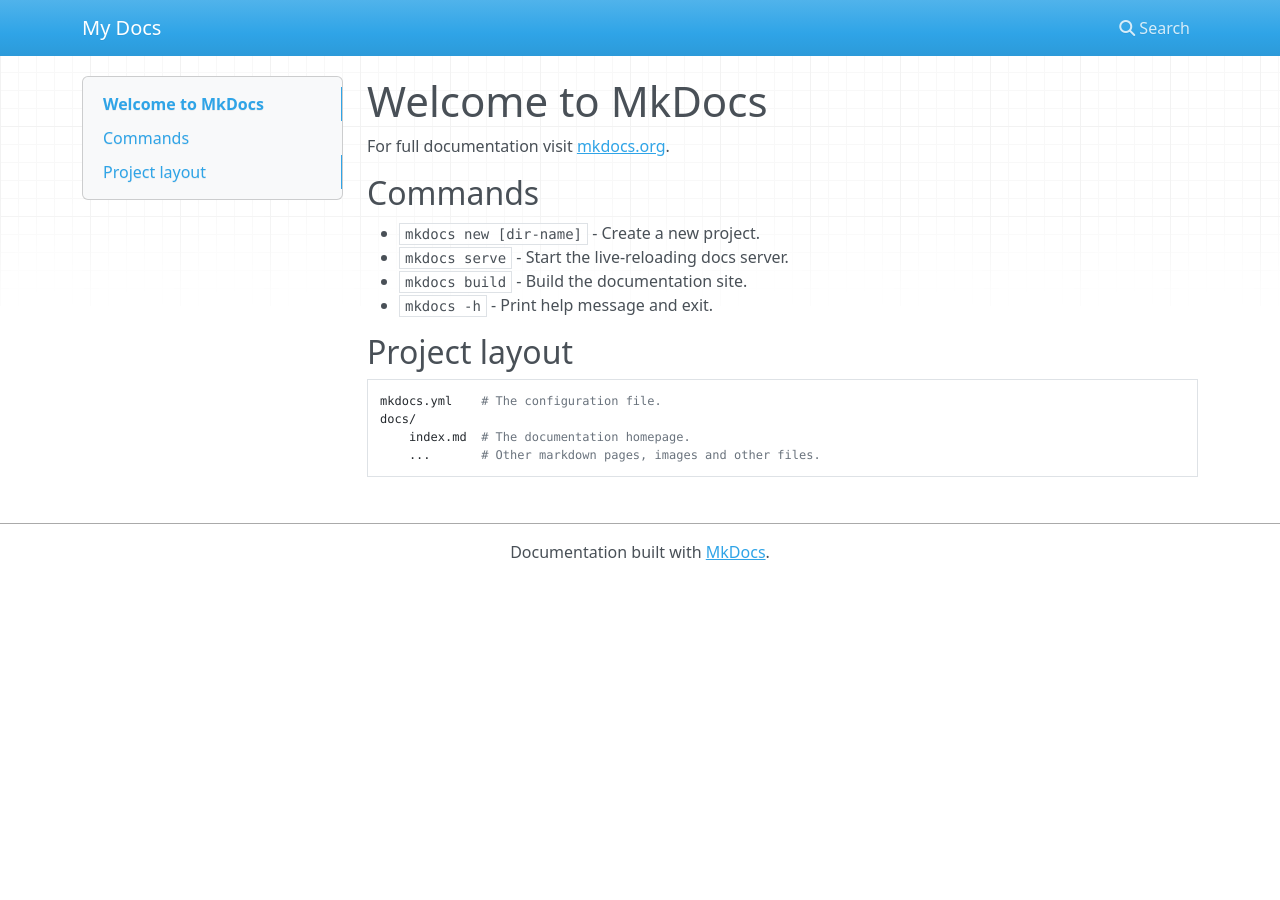
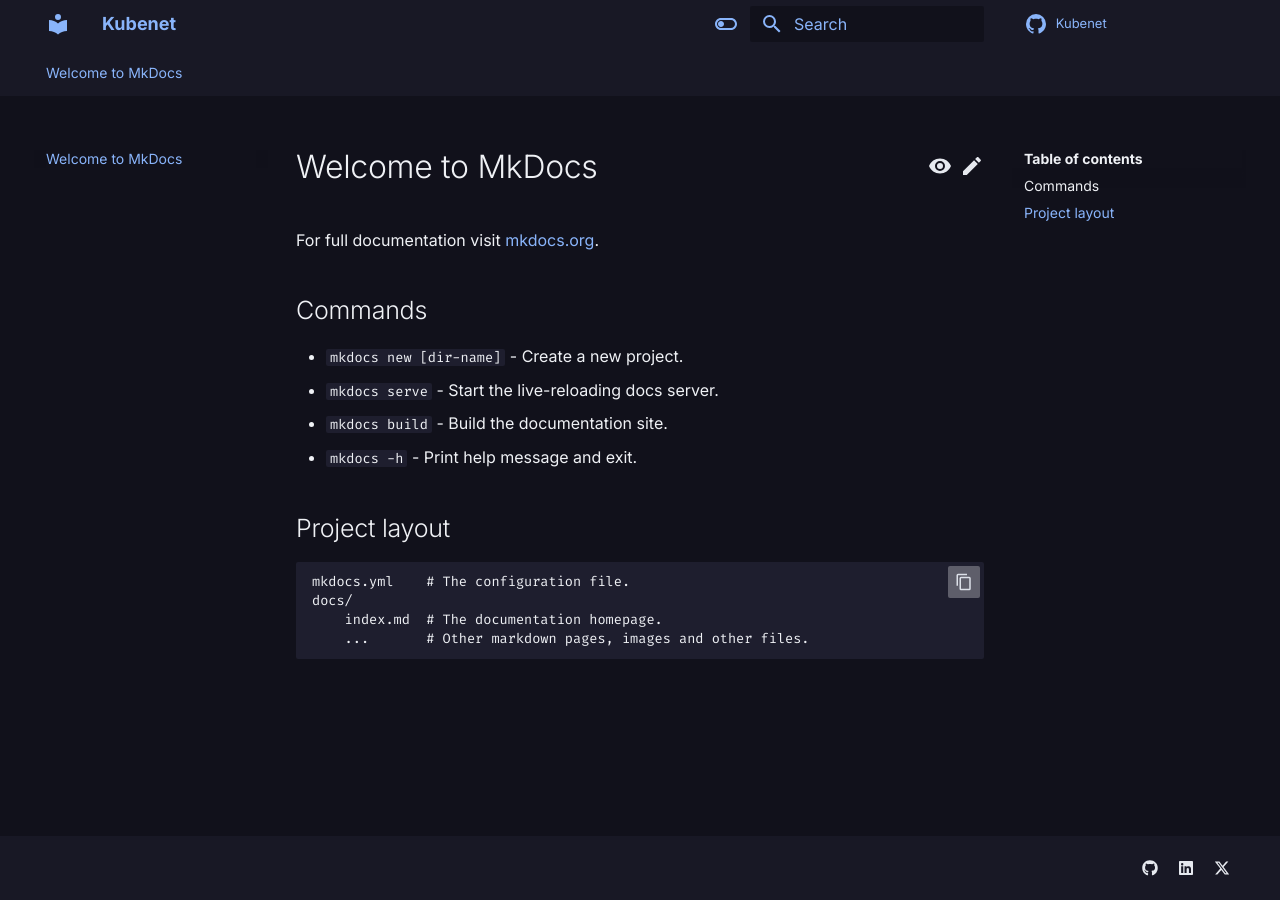
Before and after one commit to HYP3R00T/learn_kubernetes_network, an MkDocs documentation site: the page built from docs/index.md, in a window 1280 px wide. Built offline with MkDocs 1.6.1 and Material for MkDocs 9.7.7, drawn with Linux system fonts in a browser that asks for light colours; nearby versions of some CDN libraries; comment, search, counter and statistics services are not loaded.

Commit message:
mkdocs themed

```diff
--- /dev/null
+++ b/docs/stylesheets/extra.css
@@ -0,0 +1,292 @@
+:root {
+  --fg: #a6adc8;
+  --fg-light: #bac2de;
+  --fg-lighter: #cdd6f4;
+  --fg-lightest: #ffffff;
+
+  --bg: #11111b;
+  --bg-light: #181825;
+  --bg-lighter: #1e1e2e;
+  --bg-lightest: #313244;
+
+  --blue: #89b4fa;
+  --blue-light: #89b4fa;
+  --blue-dark: #89b4fa;
+  --blue-transparent: #89b4fa80;
+
+  --yellow: #f9e2af;
+  --yellow-transparent: #f9e2af80;
+
+  --red: #f38ba8;
+  --red-transparent: #f38ba880;
+
+  --green: #a3be8c;
+  --green-transparent: #a3be8c80;
+
+  --purple: #cba6f7;
+  --orange: #fab387;
+  --teal: #94e2d5;
+
+  --md-hue: 240deg;
+
+  --md-primary-fg-color: var(--bg-light);
+  --md-primary-fg-color--light: var(--bg-lighter);
+  --md-primary-fg-color--dark: var(--bg);
+  --md-primary-bg-color: var(--blue);
+  --md-primary-bg-color--light: var(--blue-light);
+  --md-accent-fg-color: var(--blue);
+  --md-accent-fg-color--transparent: var(--blue-transparent);
+  --md-accent-bg-color: var(--bg-light);
+  --md-accent-bg-color--light: var(--bg-lighter);
+  --md-default-fg-color: var(--fg);
+  --md-default-fg-color--light: var(--fg-light);
+  --md-default-fg-color--lighter: var(--fg-lighter);
+  --md-default-fg-color--lightest: var(--fg-lightest);
+  --md-default-bg-color: var(--bg);
+  --md-default-bg-color--light: var(--bg-light);
+  --md-default-bg-color--lighter: var(--bg-lighter);
+  --md-default-bg-color--lightest: var(--bg-lightest);
+  --md-code-fg-color: var(--fg-light);
+  --md-code-bg-color: var(--bg-lighter);
+  --md-code-hl-color: var(--blue);
+  --md-code-hl-color--light: var(--blue-transparent);
+  --md-code-hl-number-color: var(--orange);
+  --md-code-hl-special-color: var(--red);
+  --md-code-hl-function-color: var(--purple);
+  --md-code-hl-constant-color: var(--blue);
+  --md-code-hl-keyword-color: var(--teal);
+  --md-code-hl-string-color: var(--green);
+  --md-code-hl-name-color: var(--fg-light);
+  --md-code-hl-operator-color: var(--fg-lighter);
+  --md-code-hl-punctuation-color: var(--fg-lighter);
+  --md-code-hl-comment-color: var(--blue-transparent);
+  --md-code-hl-generic-color: var(--fg-lighter);
+  --md-code-hl-variable-color: var(--fg-lighter);
+  --md-typeset-color: var(--fg);
+  --md-typeset-a-color: var(--blue);
+  --md-typeset-del-color: var(--red-transparent);
+  --md-typeset-ins-color: var(--green-transparent);
+  --md-typeset-kbd-color: var(--bg-light);
+  --md-typeset-kbd-accent-color: var(--blue);
+  --md-typeset-kbd-border-color: var(--fg-light);
+  --md-typeset-mark-color: var(--yellow-transparent);
+  --md-typeset-table-color: var(--fg-lighter);
+  --md-typeset-table-color--light: var(--fg-lightest);
+  --md-admonition-fg-color: var(--fg);
+  --md-admonition-bg-color: var(--bg);
+  --md-warning-fg-color: var(--yellow);
+  --md-warning-bg-color: var(--fg-lighter);
+  --md-footer-fg-color: var(--fg-light);
+  --md-footer-fg-color--light: var(--fg-lighter);
+  --md-footer-fg-color--lighter: var(--fg-lightest);
+  --md-footer-bg-color: var(--bg);
+  --md-footer-bg-color--dark: var(--bg-light);
+  --md-shadow-z1: 0 0.2rem 0.5rem #00000020, 0 0 0.05rem #00000040;
+  --md-shadow-z2: 0 0.2rem 0.5rem #00000040, 0 0 0.05rem #00000080;
+  --md-shadow-z3: 0 0.2rem 0.5rem #00000080, 0 0 0.05rem #000000b3;
+
+  color-scheme: dark;
+}
+
+[data-md-color-scheme="Dark_Blue"] {
+  --fg: #eff1f5;
+  --fg-light: #eff1f5;
+  --fg-lighter: #e6e9ef;
+  --fg-lightest: #dce0e8;
+
+  --bg: #11111b;
+  --bg-light: #181825;
+  --bg-lighter: #1e1e2e;
+  --bg-lightest: #313244;
+
+  --blue: #89b4fa;
+  --blue-light: #89b4fa;
+  --blue-dark: #89b4fa;
+  --blue-transparent: #89b4fa80;
+
+  --yellow: #f9e2af;
+  --yellow-transparent: #f9e2af80;
+
+  --red: #f38ba8;
+  --red-transparent: #f38ba880;
+
+  --green: #a3be8c;
+  --green-transparent: #a3be8c80;
+
+  --purple: #cba6f7;
+  --orange: #fab387;
+  --teal: #94e2d5;
+
+  --md-hue: 240deg;
+
+  --md-primary-fg-color: var(--bg-light);
+  --md-primary-fg-color--light: var(--bg-lighter);
+  --md-primary-fg-color--dark: var(--bg);
+  --md-primary-bg-color: var(--blue);
+  --md-primary-bg-color--light: var(--blue-light);
+  --md-accent-fg-color: var(--blue);
+  --md-accent-fg-color--transparent: var(--blue-transparent);
+  --md-accent-bg-color: var(--bg-light);
+  --md-accent-bg-color--light: var(--bg-lighter);
+  --md-default-fg-color: var(--fg);
+  --md-default-fg-color--light: var(--fg-light);
+  --md-default-fg-color--lighter: var(--fg-lighter);
+  --md-default-fg-color--lightest: var(--fg-lightest);
+  --md-default-bg-color: var(--bg);
+  --md-default-bg-color--light: var(--bg-light);
+  --md-default-bg-color--lighter: var(--bg-lighter);
+  --md-default-bg-color--lightest: var(--bg-lightest);
+  --md-code-fg-color: var(--fg-light);
+  --md-code-bg-color: var(--bg-lighter);
+  --md-code-hl-color: var(--blue);
+  --md-code-hl-color--light: var(--blue-transparent);
+  --md-code-hl-number-color: var(--orange);
+  --md-code-hl-special-color: var(--red);
+  --md-code-hl-function-color: var(--purple);
+  --md-code-hl-constant-color: var(--blue);
+  --md-code-hl-keyword-color: var(--teal);
+  --md-code-hl-string-color: var(--green);
+  --md-code-hl-name-color: var(--fg-light);
+  --md-code-hl-operator-color: var(--fg-lighter);
+  --md-code-hl-punctuation-color: var(--fg-lighter);
+  --md-code-hl-comment-color: var(--blue-transparent);
+  --md-code-hl-generic-color: var(--fg-lighter);
+  --md-code-hl-variable-color: var(--fg-lighter);
+  --md-typeset-color: var(--fg);
+  --md-typeset-a-color: var(--blue);
+  --md-typeset-del-color: var(--red-transparent);
+  --md-typeset-ins-color: var(--green-transparent);
+  --md-typeset-kbd-color: var(--bg-light);
+  --md-typeset-kbd-accent-color: var(--blue);
+  --md-typeset-kbd-border-color: var(--fg-light);
+  --md-typeset-mark-color: var(--yellow-transparent);
+  --md-typeset-table-color: var(--fg-lighter);
+  --md-typeset-table-color--light: var(--fg-lightest);
+  --md-admonition-fg-color: var(--fg);
+  --md-admonition-bg-color: var(--bg);
+  --md-warning-fg-color: var(--yellow);
+  --md-warning-bg-color: var(--fg-lighter);
+  --md-footer-fg-color: var(--fg-light);
+  --md-footer-fg-color--light: var(--fg-lighter);
+  --md-footer-fg-color--lighter: var(--fg-lightest);
+  --md-footer-bg-color: var(--bg);
+  --md-footer-bg-color--dark: var(--bg-light);
+  --md-shadow-z1: 0 0.2rem 0.5rem #00000020, 0 0 0.05rem #00000040;
+  --md-shadow-z2: 0 0.2rem 0.5rem #00000040, 0 0 0.05rem #00000080;
+  --md-shadow-z3: 0 0.2rem 0.5rem #00000080, 0 0 0.05rem #000000b3;
+
+  color-scheme: dark;
+}
+
+[data-md-color-scheme="Light_Blue"] {
+  --fg: #313244;
+  --fg-light: #1e1e2e;
+  --fg-lighter: #181825;
+  --fg-lightest: #11111b;
+
+  --bg: #e6e9ef;
+  --bg-light: #dce0e8;
+  --bg-lighter: #eff1f5;
+  --bg-lightest: #ccd0da;
+
+  --blue: #1e66f5;
+  --blue-light: #1e66f5;
+  --blue-dark: #1e66f5;
+  --blue-transparent: #1e66f580;
+
+  --yellow: #df8e1d;
+  --yellow-transparent: #df8e1d80;
+
+  --red: #d20f39;
+  --red-transparent: #d20f3980;
+
+  --green: #40a02b;
+  --green-transparent: #40a02b80;
+
+  --purple: #8839ef;
+  --orange: #fe640b;
+  --teal: #179299;
+
+  --md-hue: 240deg;
+
+  --md-primary-fg-color: var(--bg-light);
+  --md-primary-fg-color--light: var(--bg-lighter);
+  --md-primary-fg-color--dark: var(--bg);
+  --md-primary-bg-color: var(--fg-lightest);
+  --md-primary-bg-color--light: var(--fg-lightest);
+  --md-accent-fg-color: var(--fg-lightest);
+  --md-accent-fg-color--transparent: var(--blue-transparent);
+  --md-accent-bg-color: var(--bg-light);
+  --md-accent-bg-color--light: var(--bg-lighter);
+  --md-default-fg-color: var(--fg);
+  --md-default-fg-color--light: var(--fg-light);
+  --md-default-fg-color--lighter: var(--fg-lighter);
+  --md-default-fg-color--lightest: var(--fg-lightest);
+  --md-default-bg-color: var(--bg);
+  --md-default-bg-color--light: var(--bg-light);
+  --md-default-bg-color--lighter: var(--bg-lighter);
+  --md-default-bg-color--lightest: var(--bg-lightest);
+  --md-code-fg-color: var(--fg-light);
+  --md-code-bg-color: var(--bg-lighter);
+  --md-code-hl-color: var(--blue);
+  --md-code-hl-color--light: var(--blue-transparent);
+  --md-code-hl-number-color: var(--orange);
+  --md-code-hl-special-color: var(--red);
+  --md-code-hl-function-color: var(--purple);
+  --md-code-hl-constant-color: var(--blue);
+  --md-code-hl-keyword-color: var(--teal);
+  --md-code-hl-string-color: var(--green);
+  --md-code-hl-name-color: var(--fg-light);
+  --md-code-hl-operator-color: var(--fg-lighter);
+  --md-code-hl-punctuation-color: var(--fg-lighter);
+  --md-code-hl-comment-color: var(--blue-transparent);
+  --md-code-hl-generic-color: var(--fg-lighter);
+  --md-code-hl-variable-color: var(--fg-lighter);
+  --md-typeset-color: var(--fg);
+  --md-typeset-a-color: var(--blue);
+  --md-typeset-del-color: var(--red-transparent);
+  --md-typeset-ins-color: var(--green-transparent);
+  --md-typeset-kbd-color: var(--bg-light);
+  --md-typeset-kbd-accent-color: var(--blue);
+  --md-typeset-kbd-border-color: var(--fg-light);
+  --md-typeset-mark-color: var(--yellow-transparent);
+  --md-typeset-table-color: var(--fg-lighter);
+  --md-typeset-table-color--light: var(--fg-lightest);
+  --md-admonition-fg-color: var(--fg);
+  --md-admonition-bg-color: var(--bg);
+  --md-warning-fg-color: var(--yellow);
+  --md-warning-bg-color: var(--fg-lighter);
+  --md-footer-fg-color: var(--fg-light);
+  --md-footer-fg-color--light: var(--fg-lighter);
+  --md-footer-fg-color--lighter: var(--fg-lightest);
+  --md-footer-bg-color: var(--bg);
+  --md-footer-bg-color--dark: var(--bg-light);
+  --md-shadow-z1: 0 0.2rem 0.5rem #00000020, 0 0 0.05rem #00000040;
+  --md-shadow-z2: 0 0.2rem 0.5rem #00000040, 0 0 0.05rem #00000080;
+  --md-shadow-z3: 0 0.2rem 0.5rem #00000080, 0 0 0.05rem #000000b3;
+}
+
+.md-button {
+  border-color: var(--fg-lightest) !important;
+  color: var(--fg-lightest) !important;
+}
+
+.md-button:hover {
+  border-color: var(--fg) !important;
+  color: var(--fg) !important;
+  background-color: var(--bg-lighter) !important;
+}
+
+.md-button--primary {
+  border-color: var(--blue) !important;
+  color: var(--bg) !important;
+  background-color: var(--blue) !important;
+}
+
+.md-search-result__meta {
+  color: var(--bg-light) !important;
+}
+
+.md-tag {
+  background-color: var(--bg-lightest) !important;
+}
--- a/mkdocs.yml
+++ b/mkdocs.yml
@@ -1 +1,87 @@
-site_name: My Docs
+site_name: Kubenet
+repo_url: https://github.com/HYP3R00T/learn_kubernetes_network
+repo_name: Kubenet
+edit_uri: edit/main/docs
+
+theme:
+  name: material
+  icon:
+    repo: material/github
+    edit: material/pencil
+    view: material/eye
+    annotation: material/plus-circle
+  font:
+    text: Inter
+    code: Fira Code
+  palette:
+  - scheme: Dark_Blue # Palette toggle for dark mode
+    primary: custom
+    accent: custom
+    toggle:
+      icon: material/toggle-switch-off-outline
+      name: Prepare for Flashbang!
+  - scheme: Light_Blue # Palette toggle for light mode
+    primary: custom
+    accent: custom
+    toggle:
+      icon: material/toggle-switch
+      name: Join the dark side. We have cookies.
+
+  features:
+  - content.action.edit
+  - content.action.view
+  - search.suggest
+  - search.share
+  - navigation.instant
+  - navigation.instant.progress
+  - navigation.tracking
+  - navigation.tabs
+  - navigation.sections
+  - navigation.path
+  - navigation.prune
+  - navigation.indexes
+  - navigation.top
+  - content.code.copy
+
+plugins:
+- search
+
+markdown_extensions:
+- abbr
+- admonition
+- attr_list
+- md_in_html
+- pymdownx.emoji:
+    emoji_index: !!python/name:material.extensions.emoji.twemoji ""
+    emoji_generator: !!python/name:material.extensions.emoji.to_svg ""
+- pymdownx.highlight:
+    anchor_linenums: true
+    line_spans: __span
+    pygments_lang_class: true
+- pymdownx.inlinehilite
+- pymdownx.snippets
+- pymdownx.superfences:
+    custom_fences:
+    - name: mermaid
+      class: mermaid
+      format: !!python/name:pymdownx.superfences.fence_code_format ""
+- pymdownx.caret
+- pymdownx.mark
+- pymdownx.tilde
+- pymdownx.tasklist:
+    custom_checkbox: true
+- toc:
+    permalink: true
+
+extra:
+  generator: false
+  social:
+  - icon: fontawesome/brands/github
+    link: https://github.com/HYP3R00T
+  - icon: fontawesome/brands/linkedin
+    link: https://www.linkedin.com/in/rajesh-kumar-das/
+  - icon: fontawesome/brands/x-twitter
+    link: https://twitter.com/HYP3R00T
+
+extra_css:
+- stylesheets/extra.css
```
